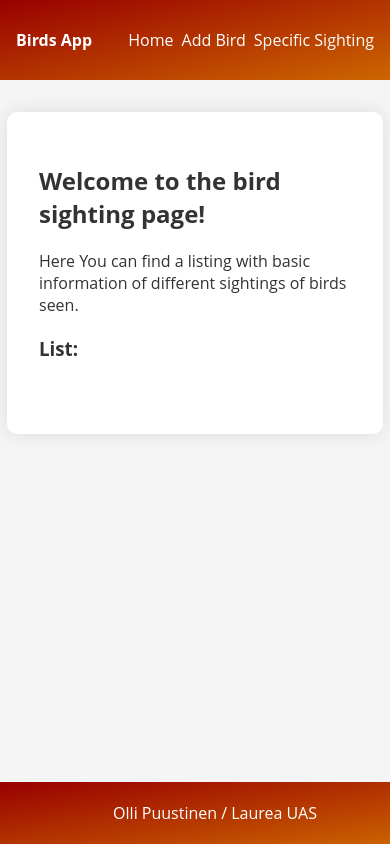
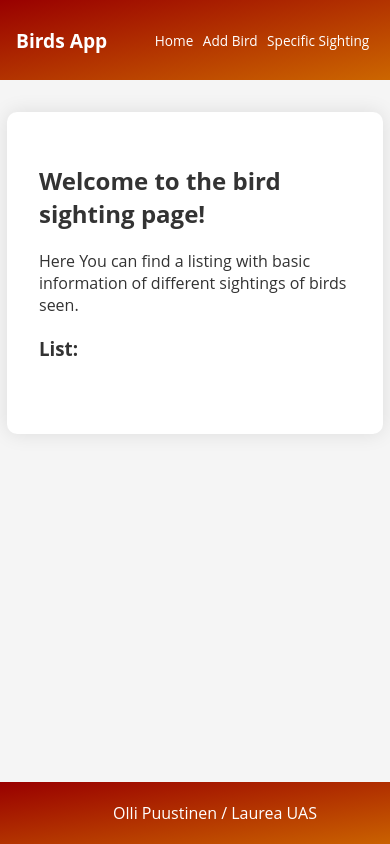
Before and after one commit to 0llipu/op-fs-project-2, a website: page public/index.html in a window 390 px wide. Drawn offline with Linux system fonts and the light colour scheme.

Commit message:
Responsiveness fixing.

```diff
--- a/public/styles.css
+++ b/public/styles.css
@@ -56,7 +56,8 @@ nav ul li a {
 	color: #fff;
 	border: none;
 	transition: 0.3s ease;
-	margin-left: 2rem;
+	margin-left: 1rem;
+	margin-right: 1rem;
 }
 
 nav ul li a:hover {
@@ -196,11 +197,9 @@ table {
 	#logo {
 		position: absolute;
 		left: 1rem;
-		font-size: 1rem;
+		font-size: 1.2rem;
 	}
-	nav ul li a {
-		margin-left: 0.5rem;
-	}
+
 	nav {
 		margin-right: 1rem;
 	}
@@ -229,6 +228,12 @@ table {
 	table {
 		border-spacing: 0.75rem; /* Adjust the spacing value as needed */
 	}
+
+	nav ul li a {
+		font-size: 0.85rem;
+		margin-left: 0.3rem;
+		margin-right: 0.3rem;
+	}
 }
 
 @media screen and (min-width: 992px) {
```
